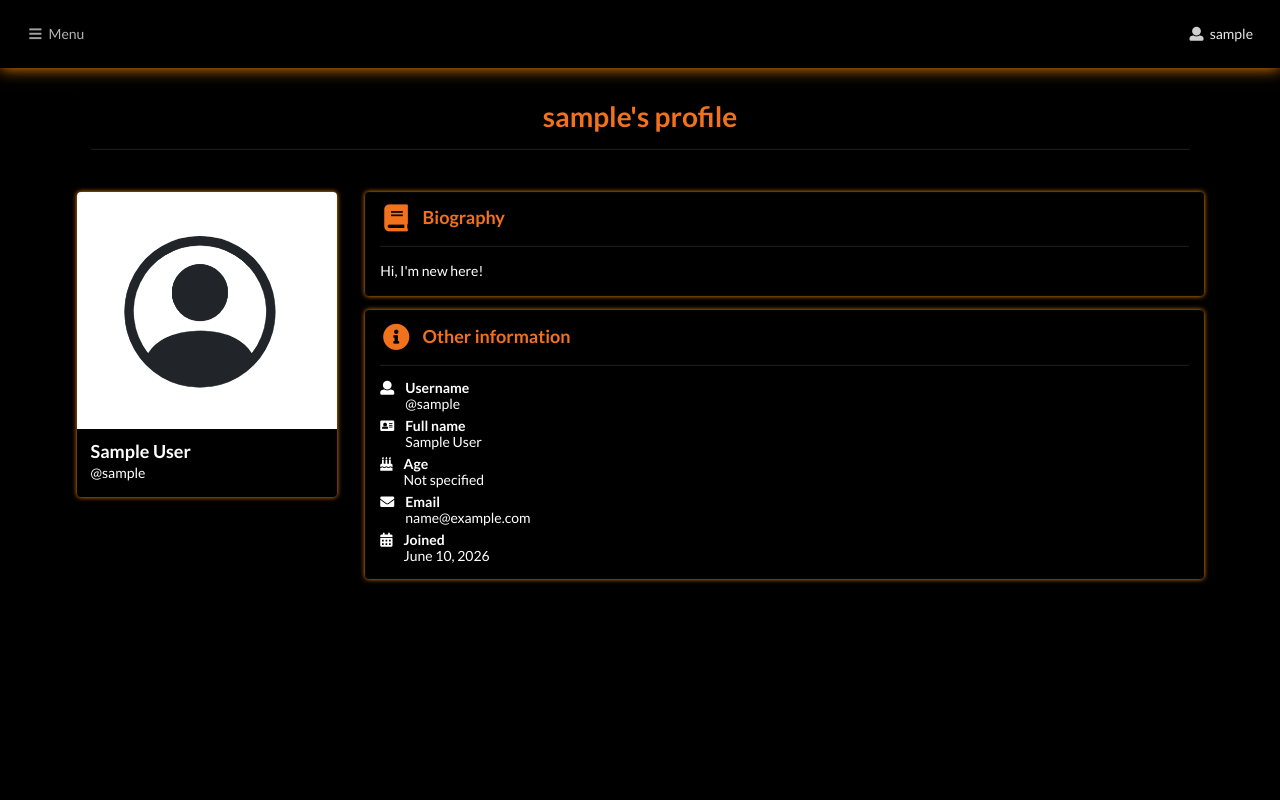
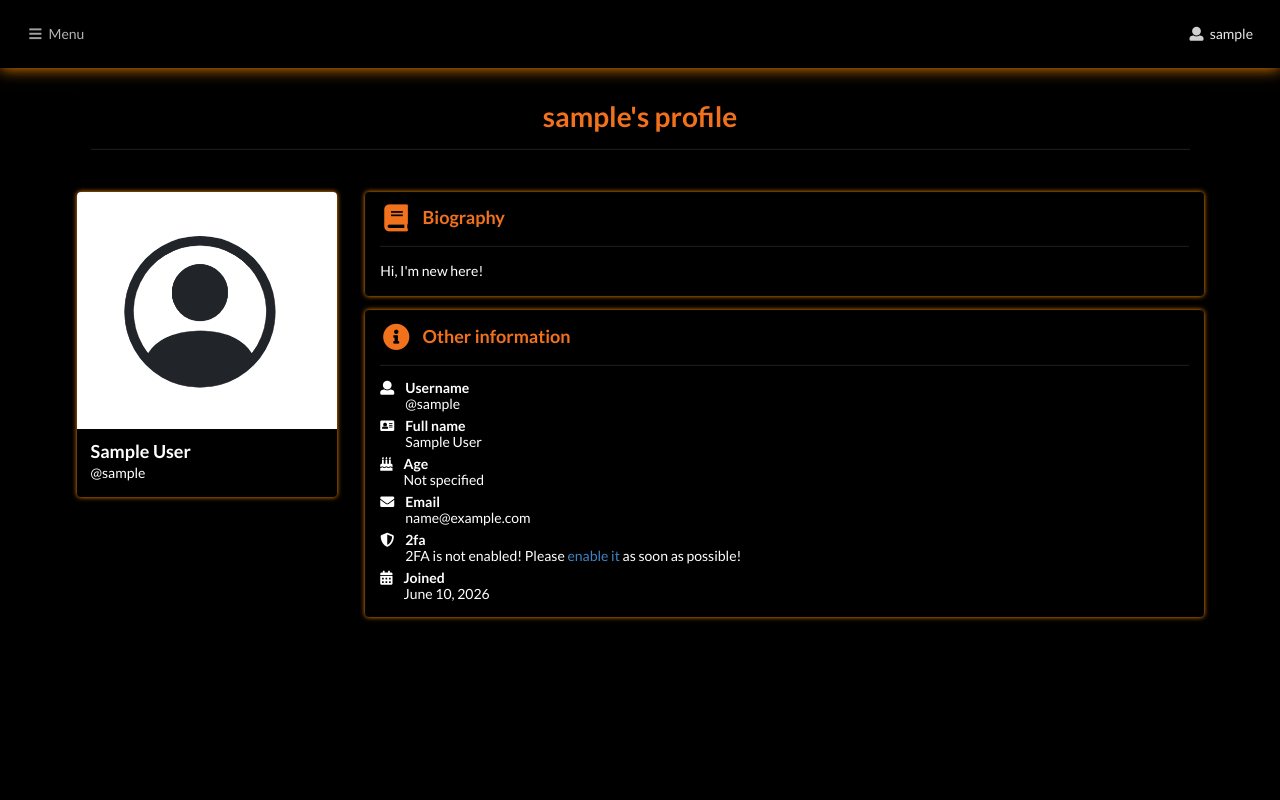
Before and after one commit to aixandrolab/simple-social-network, a Django app: page /profile/ in a window 1280 px wide. Run offline with Django 5.2, Linux system fonts and the light colour scheme; the visitor is signed in with stand-in values (Sample User, id 1); data comes from the database, SQL or seed files in the repository.

Commit message:
feat: update user profile

```diff
--- a/profiles/templates/profiles/profile_detail.html
+++ b/profiles/templates/profiles/profile_detail.html
@@ -75,6 +75,17 @@
                             <div class="description">{{ profile.user.email|default:"Not provided" }}</div>
                         </div>
                     </div>
+                    <div class="item">
+                        <i class="shield icon"></i>
+                        <div class="content">
+                            <span class="header">2fa</span>
+                            {% if profile.is_2fa_active %}
+                                <div class="ui green description">Two-Factor authentication is enabled! Your account is safe</div>
+                            {% else %}
+                                <div class="description">2FA is not enabled! Please <a href="{% url 'profiles:two_factor_setup' %}">enable it</a> as soon as possible!</div>
+                            {% endif %}
+                        </div>
+                    </div>
 
                     {% if profile.user.date_joined %}
                     <div class="item">
```
